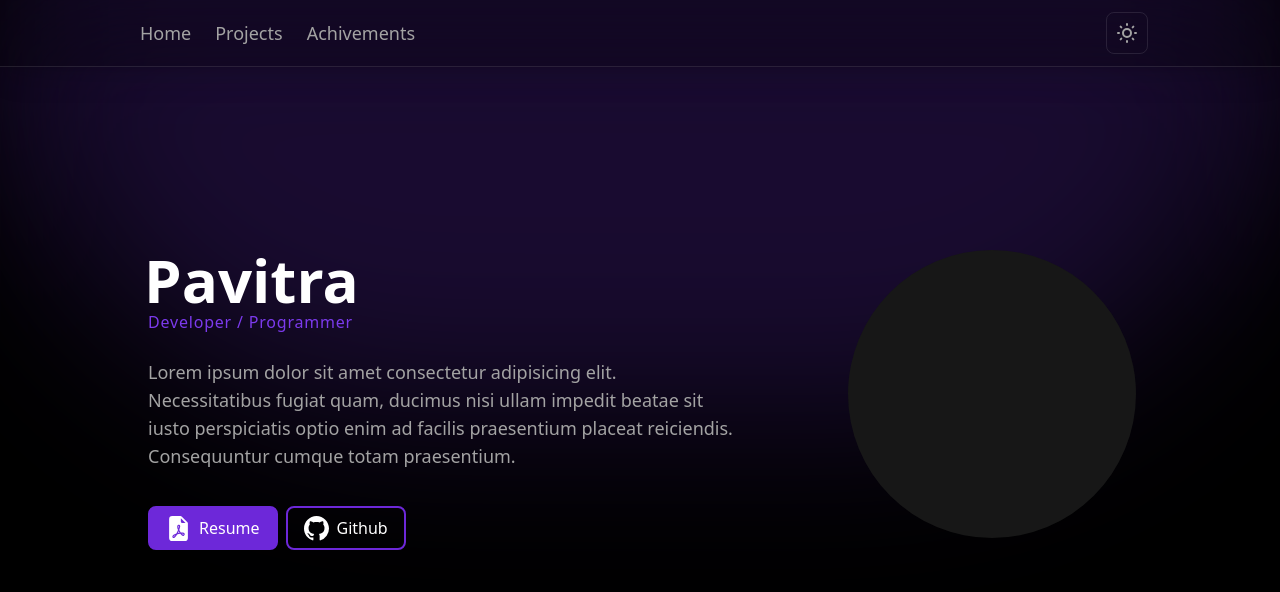
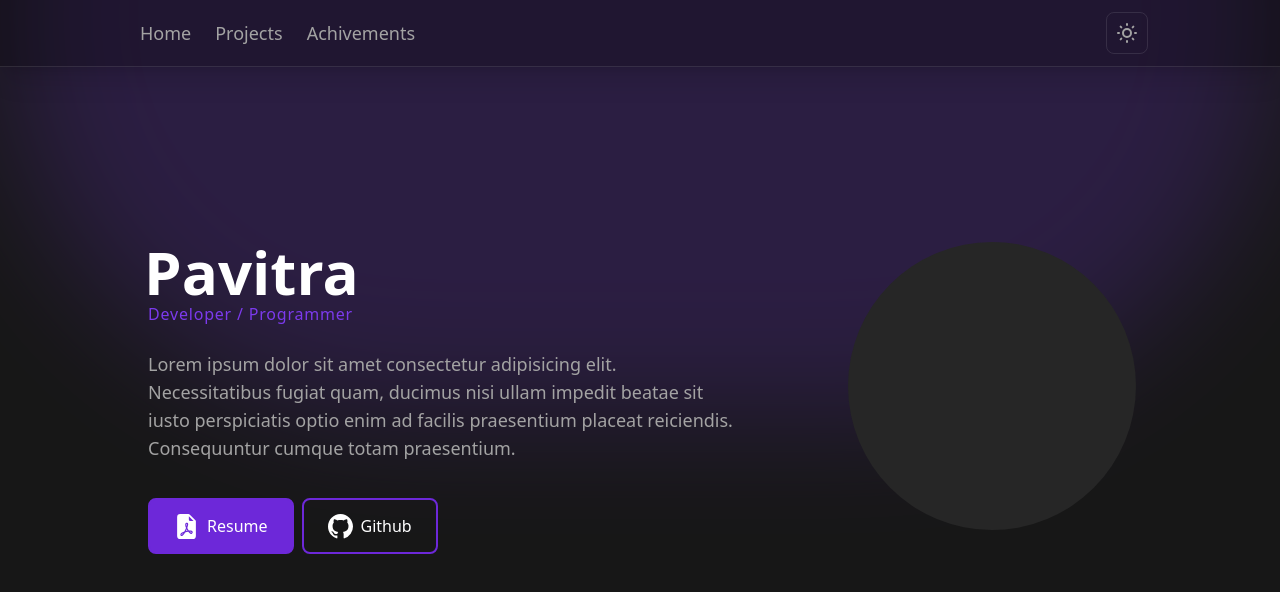
Before and after one commit to Pavitra554/portfolio, a Next.js app: page / in a window 1280 px wide. Shown: the top 592 px of the page. Built offline with nearby package versions, Linux system fonts and the light colour scheme.

Commit message:
✅ Bug fixed,layout modification and footer demo added

```diff
--- /dev/null
+++ b/components/Footer/Footer.tsx
@@ -0,0 +1,15 @@
+import React from 'react'
+
+const Footer = () => {
+  return (
+    <div
+        className='flex w-screen h-72 bg-white/30 dark:bg-black  justify-center p-2 dark:text-neutral-400 text-neutral-900 ease-linear  duration-150 shadow-xl bottom-0 z-40 border-t dark:border-white/10 border-black/20'
+    >
+        <div className='w-full max-w-5xl'>
+
+        </div>
+    </div>
+  )
+}
+
+export default Footer
--- a/components/Hero/Hero.tsx
+++ b/components/Hero/Hero.tsx
@@ -8,10 +8,12 @@ import { BsGithub, BsFillFileEarmarkPdfFill } from "react-icons/bs";
 
 const Hero = () => {
   return (
-    <div className=' h-screen w-full flex items-center pb-20 sm:pb-0 justify-center backdrop-blur-3xl mx-auto  sm:px-4 lg:px-0 z-20'>
-      <div className='max-w-screen-lg flex flex-col md:flex-row justify-between px-4'>
-        <div className='w-full md:w-[60%]'>
-          {/* Name  */}
+    <div className=' h-screen w-full flex items-center justify-center z-20'>
+      <div className=' max-w-screen-lg flex flex-col md:flex-row justify-between px-4'>
+        {/*----------------------------------Left Side-------------------------------- */}
+        <div className=''>
+          {/* --------------------------------Name---------------------------------- */}
+
           <motion.div
             initial={{ opacity: 0, y: 40 }}
             animate={{ opacity: 1, y: 0 }}
@@ -20,6 +22,7 @@ const Hero = () => {
           >
             Pavitra
           </motion.div>
+
           <motion.div
             initial={{ opacity: 0, y: 40 }}
             animate={{ opacity: 1, y: 0 }}
@@ -28,25 +31,27 @@ const Hero = () => {
           >
             Developer / Programmer
           </motion.div>
-          {/*Description*/}
+          {/* --------------------------------Description---------------------------------- */}
+
           <motion.div
             initial={{ opacity: 0, y: 40 }}
             animate={{ opacity: 1, y: 0 }}
             transition={{ delay: 0.7, duration: 0.3 }}
-            className='text-lg pl-1 text-neutral-600 dark:text-neutral-400 pt-6'
+            className='text-lg pl-1 text-neutral-600 dark:text-neutral-400 pt-6 pr-1 md:pr-28 '
           >
             Lorem ipsum dolor sit amet consectetur adipisicing elit.
             Necessitatibus fugiat quam, ducimus nisi ullam impedit beatae sit
             iusto perspiciatis optio enim ad facilis praesentium placeat
             reiciendis. Consequuntur cumque totam praesentium.
           </motion.div>
-          {/*Buttons*/}
-          <div className='flex flex-row mt-8 h-12'>
+          {/* --------------------------------Button Links---------------------------------- */}
+
+          <div className='flex flex-row mt-8 h-16'>
             <motion.button
               initial={{ opacity: 0, y: 40 }}
               animate={{ opacity: 1, y: 0 }}
               transition={{ delay: 1.0, duration: 0.3 }}
-              className='flex flex-row items-center border-2 border-violet-700 bg-violet-700 ho//:bg-violet-900 ease-linear duration-150 text-base m-1 px-4 py-5 rounded-lg'
+              className='flex flex-row items-center border-2 border-violet-700 bg-violet-700 hover:bg-violet-900 ease-linear duration-150 text-base m-1 px-6 py-5 rounded-lg'
             >
               <BsFillFileEarmarkPdfFill size={25} />
               <div className='ml-2'>Resume</div>
@@ -55,19 +60,23 @@ const Hero = () => {
               initial={{ opacity: 0, y: 40 }}
               animate={{ opacity: 1, y: 0 }}
               transition={{ delay: 1.3, duration: 0.3 }}
-              className='flex flex-row items-center border-2 border-violet-700  text-base m-1 px-4 py-5 rounded-lg ease-linear duration-150'
+              className='flex flex-row items-center border-2 border-violet-700  text-base m-1 px-6 py-5 rounded-lg ease-linear duration-150'
             >
               <BsGithub size={25} />
               <div className='ml-2'>Github</div>
             </motion.button>
           </div>
         </div>
-        <motion.div
-          initial={{ opacity: 0, scale: 0.8 }}
-          animate={{ opacity: 1, scale: 1 }}
-          transition={{ delay: 0.8, duration: 0.4 }}
-          className='h-72 w-72 hidden md:flex rounded-full bg-neutral-200 dark:bg-neutral-900 '
-        ></motion.div>
+
+        {/*----------------------------------Right Side-------------------------------- */}
+        <div className=''>
+          <motion.div
+            initial={{ opacity: 0, scale: 0.8 }}
+            animate={{ opacity: 1, scale: 1 }}
+            transition={{ delay: 0.8, duration: 0.4 }}
+            className='h-72 w-72 hidden md:flex rounded-full bg-neutral-200 dark:bg-neutral-800 '
+          ></motion.div>
+        </div>
       </div>
     </div>
   );
--- a/components/TechStack/TechStack.tsx
+++ b/components/TechStack/TechStack.tsx
@@ -1,12 +1,15 @@
-import { motion } from 'framer-motion';
-import React from 'react'
+import { motion } from "framer-motion";
+import React from "react";
+import { BsFillFileEarmarkPdfFill, BsGithub } from "react-icons/bs";
 
 const TechStack = () => {
   return (
-    <div className='max-w-screen-lg flex flex-col md:flex-row justify-between '>
-      hello
+    <div className=' w-full flex  z-20'>
+      <div className='max-w-screen-lg flex flex-col md:flex-row justify-between px-4'>
+
+      </div>
     </div>
-  )
-}
+  );
+};
 
 export default TechStack;
--- a/layouts/Container.tsx
+++ b/layouts/Container.tsx
@@ -1,27 +1,27 @@
-import React from 'react';
-import Head from 'next/head';
-import NavBar from '../components/NavBar/NavBar'
+import React from "react";
+import Head from "next/head";
+import NavBar from "../components/NavBar/NavBar";
 
 //Redux
-import { useSelector } from 'react-redux';
-import { selectTheme } from '../reducers/themeSlice';
+import { useSelector } from "react-redux";
+import { selectTheme } from "../reducers/themeSlice";
+import { motion } from "framer-motion";
+import Footer from "../components/Footer/Footer";
 
-const Container = ({children}:any) => {
+const Container = ({ children }: any) => {
   const value = useSelector(selectTheme);
 
   return (
-    <div className={`container ${value?'dark':''} `}>
+    <div className={` ${value ? "dark" : ""} `}>
       <Head>
         <title>Pavitra.js</title>
-        <link rel="icon" href="/favicon.ico" />
+        <link rel='icon' href='/favicon.ico' />
       </Head>
-      <main className='dark:bg-black bg-white ease-linear duration-150'>
-        <NavBar/>
-        {children}
+      <NavBar />
+      {children}
+      {/* <Footer/> */}
+    </div>
+  );
+};
 
-      </main>
-    </div>
-  )
-}
-
-export default Container
+export default Container;
--- a/pages/index.tsx
+++ b/pages/index.tsx
@@ -6,19 +6,20 @@ import Hero from '../components/Hero/Hero'
 import TechStack from '../components/TechStack/TechStack'
 
 //Framer motion
-import {motion} from 'framer-motion'
+import { motion } from 'framer-motion'
 
 const Home: NextPage = () => {
   return (
     <Container>
-      <div className='w-screen flex flex-col ease-linear duration-150 text-5xl dark:text-white '>
-      <motion.div
-        initial={{opacity:0}}
-        animate={{opacity:0.2}}
-        transition={{delay:0.2}}
-        className='w-full h-full rounded-full bg-violet-600 opacity-20 blur-3xl absolute -top-96   right-0 z-10 flex'></motion.div>
+      <div className='dark:bg-neutral-900 bg-white w-screen flex flex-col ease-linear duration-150 text-5xl dark:text-white'>
+        <motion.div
+          initial={{ opacity: 0 }}
+          animate={{ opacity: 0.2 }}
+          transition={{ delay: 0.2 }}
+          className='w-full h-full rounded-full bg-violet-600 opacity-20 blur-3xl absolute -top-96   right-0 z-10 flex'
+        ></motion.div>
         <Hero />
-        {/* <TechStack/> */}
+        <TechStack/>
       </div>
     </Container>
   )
```
